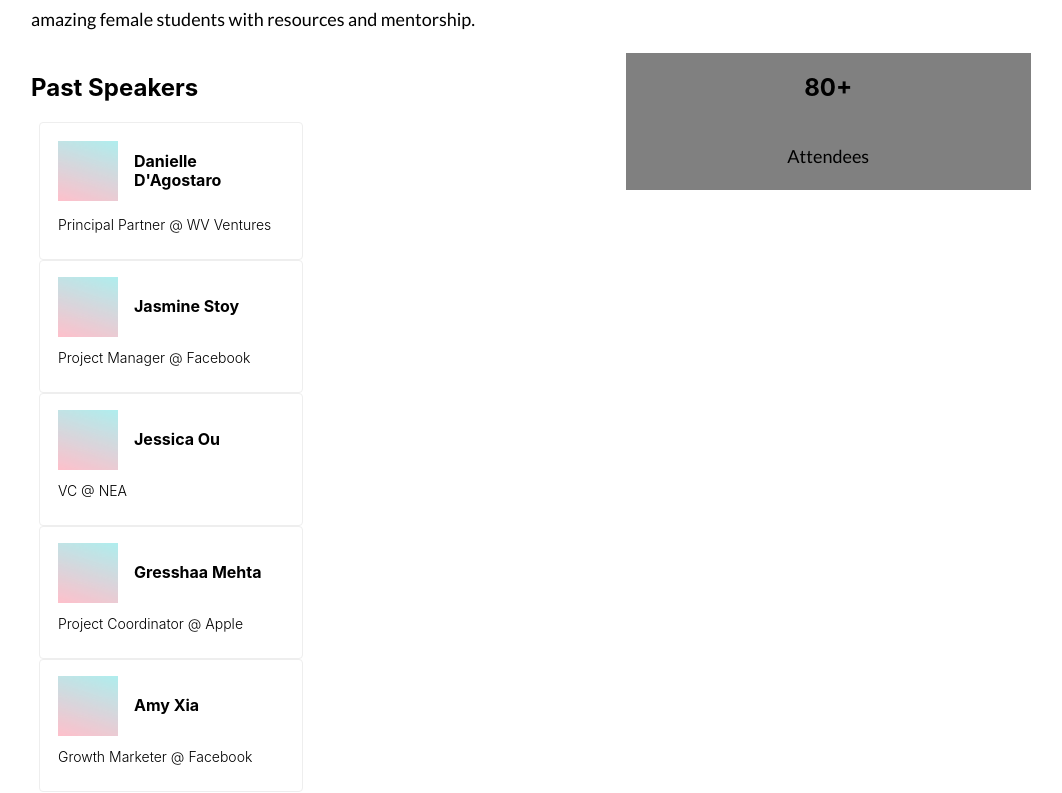
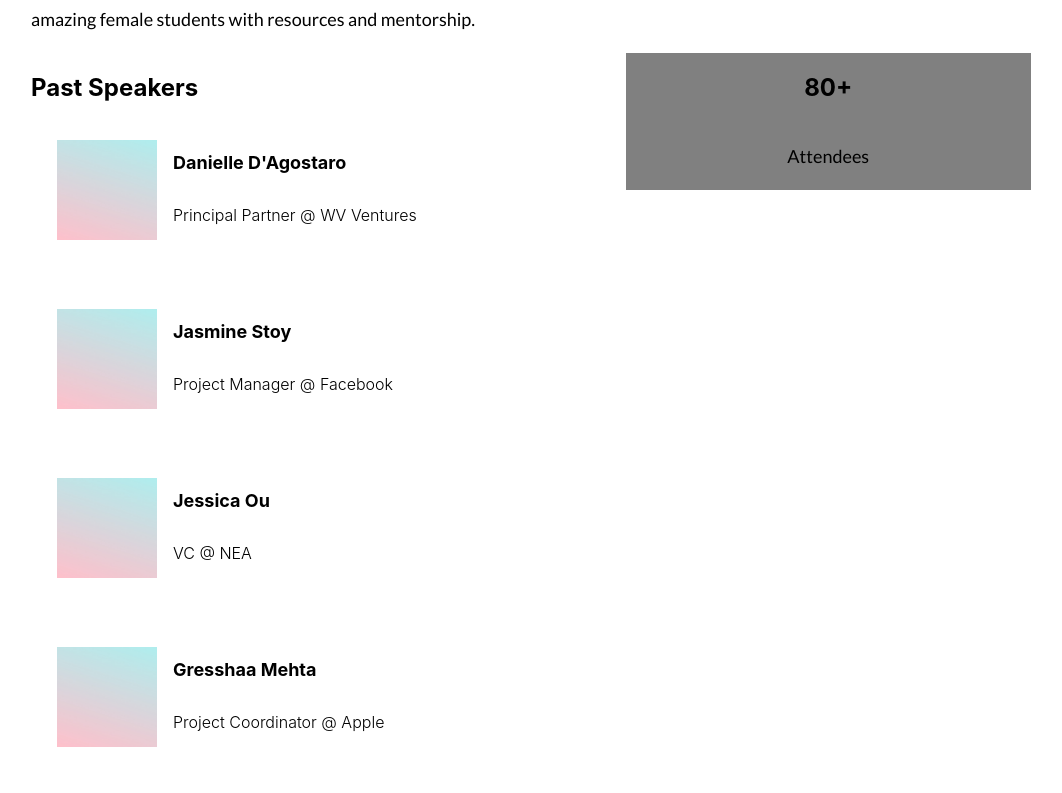
Before and after one commit to Free-Ventures-Cal/website, a React (Create React App) app: page /fiatlux in a window 1280 px wide. Shown: the part 767-1560 px from the top of the page, without its empty margins (109-1171 px from the left). Built offline with nearby package versions, Linux system fonts and the light colour scheme.

Commit message:
Improve styling for speakers

```diff
--- a/src/Components/Speaker.js
+++ b/src/Components/Speaker.js
@@ -1,6 +1,7 @@
 import React from 'react';
 import './../styles/App.css';
 import './../styles/FiatLux.css';
+
 
 function Speaker(props) {
 
@@ -11,12 +12,13 @@ function Speaker(props) {
         <div class="speaker-card-wrapper">
             <div class="speaker-card">
                 <div class="speaker-card-header">
-                    <img src={props.image} alt=""/>
-                    <h2>{props.name}</h2>
+                    <img src={props.image} alt="" />
+                    <div class="speaker-card-description">
+                        <h2>{props.name}</h2>
+                        {descriptionText}
+                    </div>
                 </div>
-                <div class="speaker-card-description">
-                    {descriptionText}
-                </div>
+
             </div>
         </div>
     );
--- a/src/styles/FiatLux.css
+++ b/src/styles/FiatLux.css
@@ -63,22 +63,16 @@
   color: black;
   flex-grow: 0;
   flex-shrink: 0;
-  width: 280px;
   padding-right: 8px;
   padding-left: 8px;
 }
 
 .speaker-card {
-  box-sizing: border-box;
-  background-color: white;
-  border-color: #eee;
-  border-style: solid;
-  border-width: 1px;
-  border-radius: 4px;
   color: black;
   display: block;
   height: 100%;
   padding: 16px 18px;
+  margin: 20px auto;
 }
 
 .speaker-card-header {
@@ -89,23 +83,27 @@
 }
 
 .speaker-card-header img {
-  height: 60px;
-  line-height: 24px;
-  max-width: 64px;
+  height: 100px;
   margin-right: 16px;
   vertical-align: middle;
 }
 
-.speaker-card-header h2 {
-  font-size: 16px;
+.speaker-card-description {
+    display: flex;
+    flex-direction: column;
+    align-content: center;
+}
+
+.speaker-card-description h2 {
+    display: inline;
+  font-size: 18px;
   line-height: 19.2px;
 }
 
 .speaker-card-description h3 {
-  font-size: 12px;
-  font-size: 14px;
+    display: inline;
+  font-size: 16px;
   font-weight: 300;
-  margin: 10px 0;
 }
 
 @media (max-width: 1034px) {
```
